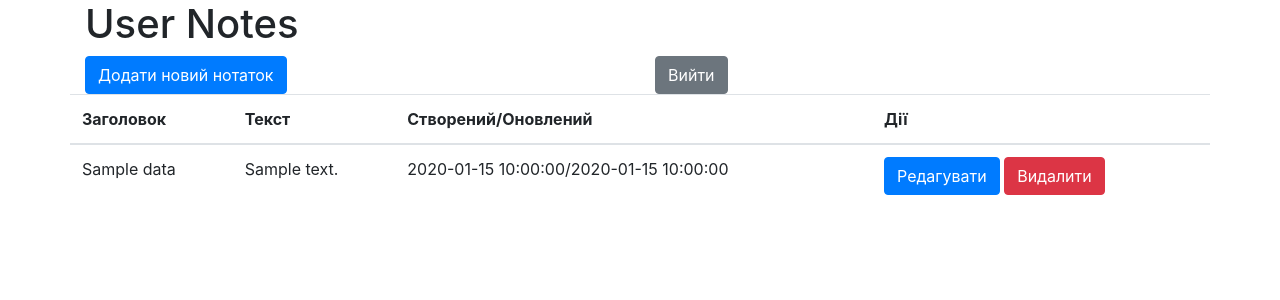
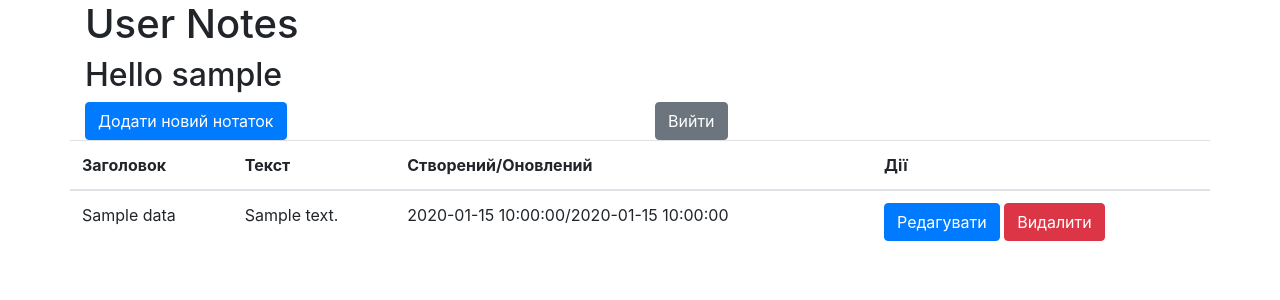
Before and after one commit to flytomoonwannafly/skill-up-project, a PHP site: template application/views/dashboarduser_view.php in a window 1280 px wide. Shown: the top 300 px of the page. Run offline with PHP 8.4, Linux system fonts and the light colour scheme; the visitor is signed in with stand-in values (Sample User, id 1); the template is opened without the code that fills it: most values are stand-ins (such as "Sample title", 1, 10 or a date in 2020).

Commit message:
display username on dashboard

```diff
--- a/application/models/ModelUser.php
+++ b/application/models/ModelUser.php
@@ -43,6 +43,7 @@ class ModelUser extends Model
         $stmt->close();
         if ($result->num_rows === 1) {
             $_SESSION['user_id'] = $result->fetch_array()['id'];
+            $_SESSION['user_name'] = $login;
             return true;
         } else {
             return false;
--- a/application/views/dashboarduser_view.php
+++ b/application/views/dashboarduser_view.php
@@ -7,6 +7,9 @@
 <body>
 <div class="container">
     <h1>User Notes</h1>
+    <h2><?php
+        echo 'Hello' .' '. $_SESSION['user_name'];
+        ?></h2>
     <div class="row">
         <div class="col">
             <a href="/dashboarduser/display_form/" class="btn btn-primary float-start">Додати новий нотаток</a>
```
